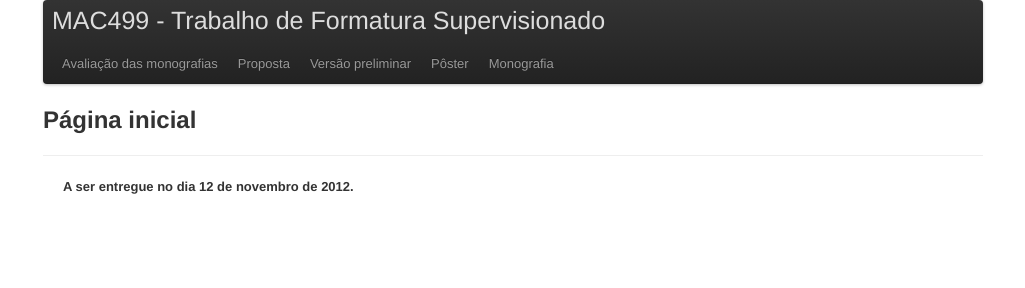
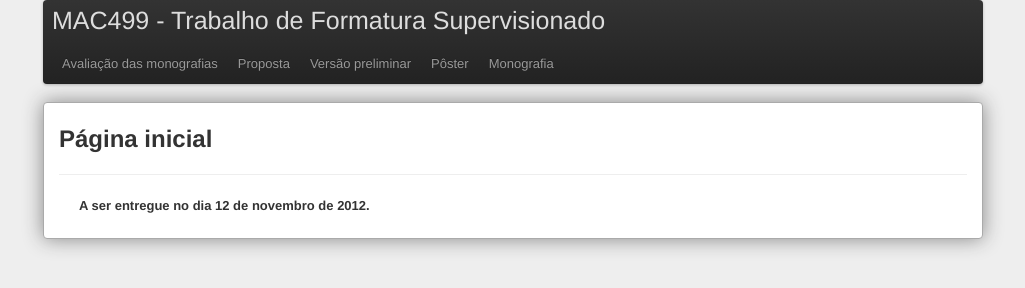
Before and after one commit to csokol/site-tcc, a plain HTML site: page entregas/poster.html in a window 1280 px wide. Shown: the whole page, without its empty margins (127-1152 px from the left). Drawn offline with Linux system fonts and the light colour scheme.

Commit message:
deixando mais bonitinho

```diff
--- a/css/style.css
+++ b/css/style.css
@@ -1,3 +1,16 @@
+body {
+    background-color: #EEE;
+}
+
+div.conteudo {
+    background-color: white;
+    border: 1px solid #AAA;
+    -moz-border-radius: 15px;
+    border-radius: 4px;
+    padding: 0 15px;
+    box-shadow: 0px 0px 20px #888888;
+}
+
 p {
     text-indent: 20px;
     text-align: justify;
--- a/entregas/poster.html
+++ b/entregas/poster.html
@@ -26,13 +26,14 @@
                     </div>
                 </div>
             </div>
-
-            <div class="page-header">
-                <h2>Página inicial</h2>
+            <div class="conteudo">
+                <div class="page-header">
+                    <h2>Página inicial</h2>
+                </div>
+                <p>
+                    <strong>A ser entregue no dia 12 de novembro de 2012.</strong>
+                </p>
             </div>
-            <p>
-                <strong>A ser entregue no dia 12 de novembro de 2012.</strong>
-            </p>
         </div>
     </body>
 
```
Also changed, not shown: entregas/avaliacoes.html (+7 -5 lines), entregas/monografia.html (+7 -6 lines), entregas/proposta.html (+2 -2 lines), entregas/versaopreliminar.html (+7 -5 lines), index.html (+2 -0 lines).
